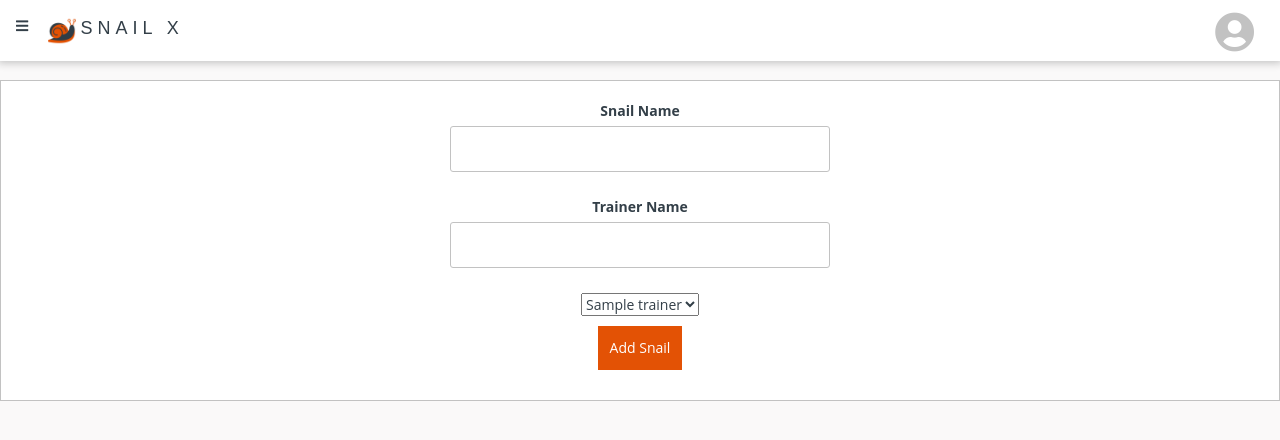
After one commit to infinityworks/snailx-admin-panel, a Flask app: page /snails/add in a window 1280 px wide. The commit adds this page. Shown: the top 440 px of the page. Run offline with Flask 2, Linux system fonts and the light colour scheme; a user stored in the database is signed in; tables that the repository leaves empty hold one stand-in row (values such as "Sample post"); parts of the project's set-up code (start-up, migrations or seed data) failed here and were passed over; some libraries are stand-ins or nearby versions.

Commit message:
building form and html

```diff
--- a/db/models.py
+++ b/db/models.py
@@ -13,6 +13,9 @@ class Trainer(db.Model):
 
     def get_trainer(self, id):
         return self.query.filter_by(id=id).first()
+
+    def get_all_trainers(self):
+        return self.query.all()
 
 
 class Snail(db.Model):
--- a/forms/forms.py
+++ b/forms/forms.py
@@ -15,3 +15,9 @@ class AddRoundForm(FlaskForm):
     start_date = StringField('Start Date', validators=[DataRequired()])
     end_date = StringField('End Date', validators=[DataRequired()])
     submit = SubmitField('Create Round')
+
+
+class AddSnailForm(FlaskForm):
+    snail_name = StringField('Snail Name', validators=[DataRequired()])
+    trainer_name = StringField('Trainer Name', validators=[DataRequired()])
+    submit = SubmitField('Add Snail')
--- a/globals/globals.py
+++ b/globals/globals.py
@@ -18,10 +18,11 @@ from routes.rounds.add_round import add_round_blueprint
 from routes.login.logout import logout_blueprint
 from routes.rounds.rounds import rounds_blueprint
 from routes.races.races import races_blueprint
-
+from routes.add_snail.add_snail import add_snail_blueprint
 
 app.register_blueprint(login_blueprint)
 app.register_blueprint(add_round_blueprint)
 app.register_blueprint(logout_blueprint)
 app.register_blueprint(rounds_blueprint)
 app.register_blueprint(races_blueprint)
+app.register_blueprint(add_snail_blueprint)
--- /dev/null
+++ b/globals/templates/add_snail.html
@@ -0,0 +1,26 @@
+{% extends "base.html" %}
+
+{% block content %}
+
+<form action="" method="post" novalidate>
+    {{ form.csrf_token }}
+    {{ form.hidden_tag() }}
+    <p>
+        {{ form.snail_name.label }}<br>
+        {{ form.snail_name(size=36, class_='form-controls form-control-lg') }}
+    </p>
+    <p>
+        {{ form.trainer_name.label }}<br>
+        {{ form.trainer_name(size=36, class_='form-controls form-control-lg') }}
+    </p>
+    <p>
+        <select name="option">
+        {% for trainer in trainers %}
+            <option value="{{ trainer }}">{{ trainer }}</option>
+        {% endfor %}
+        </select>
+    </p>
+    <p>{{ form.submit(class_='finite-orange-button') }}</p>
+</form>
+
+{% endblock %}
--- a/globals/templates/login.html
+++ b/globals/templates/login.html
@@ -6,6 +6,7 @@
 <p style="font-family: Avenir; font-size: 30px; color: #333F48; letter-spacing: 10px; margin-bottom: 22px;">FINITEWORKS</p>
 
 <form action="" method="post" novalidate>
+    {{ form.csrf_token }}
     {{ form.hidden_tag() }}
     <p>
         {{ form.username.label }}<br>
--- /dev/null
+++ b/routes/add_snail/add_snail.py
@@ -0,0 +1,22 @@
+from flask import render_template, Blueprint, redirect, url_for, flash, request
+from forms.forms import AddSnailForm
+from flask_login import current_user
+from db.models import Trainer
+
+add_snail_blueprint = Blueprint('add_snail', __name__)
+
+
+@add_snail_blueprint.route("/snails/add", methods=["GET", "POST"])
+def add_snail():
+    if not current_user.is_authenticated: #TODO: not
+        return redirect(url_for('login.login'))
+
+    form = AddSnailForm()
+
+    if form.validate_on_submit():
+        return 'validated'
+
+    trainer_model = Trainer()
+    trainer_names = [t.name for t in trainer_model.get_all_trainers()]
+
+    return render_template('add_snail.html', title='Add Snail', form=form, trainers=trainer_names)
--- a/snailx_admin.py
+++ b/snailx_admin.py
@@ -5,5 +5,5 @@ from globals.globals import app
 
 
 if __name__ == "__main__":
-    port = int(os.environ.get('PORT', 5001))
+    port = int(os.environ.get('PORT', 5000))
     app.run(debug=True, host='0.0.0.0', port=port)
```
Also changed, not shown: routes/add_snail/__init__.py (added).
